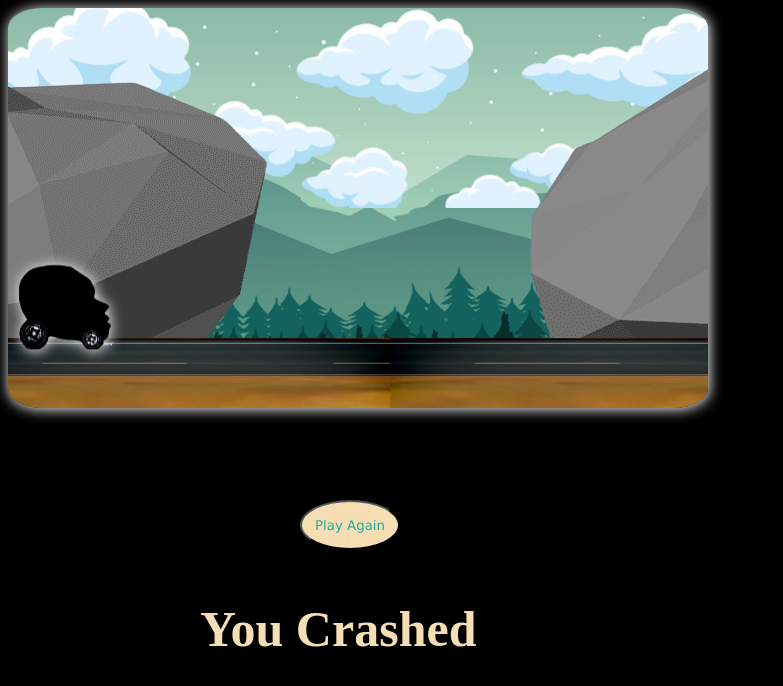
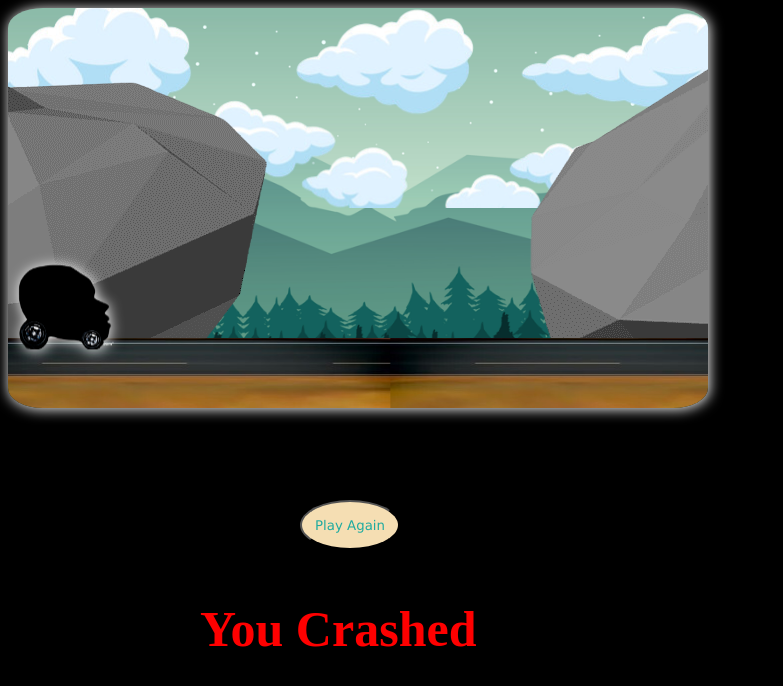
Before and after one commit to yonatankumsa/GA-project-one, a plain HTML site: page index.html in a window 1280 px wide. Shown: the whole page, without its empty margins (0-783 px from the left). Drawn offline with Linux system fonts and the light colour scheme.

Commit message:
updated some text size

```diff
--- a/main.js
+++ b/main.js
@@ -86,8 +86,8 @@ console.log(gameScore.innerText)
 // }
 
 
-if(gameScore.innerText>=3){
-   gamewin.textContent=`YOU WIN \n Your Score Is:  ${gameScore.innerText}`
+if(gameScore.innerText>=10){
+   gamewin.textContent=`YOU WIN \n  Score :  ${gameScore.innerText}`
     gameScore.innerText=""
     obs.removeAttribute("class")
     obs1.removeAttribute("class")
--- a/style.css
+++ b/style.css
@@ -131,7 +131,7 @@ body{
 
 .gamestatus{
     margin: auto;
-    color:wheat;
+    color:rgb(255, 0, 0);
     position: absolute;
     top:600px;
     left: 200px;
@@ -145,8 +145,8 @@ body{
     color:wheat;
     position: absolute;
     top:600px;
-    left: 200px;
-    font-size: 50px;
+    left: 150px;
+    font-size: 40px;
     width:400px;
     height:70px;
     z-index: 50;
```
